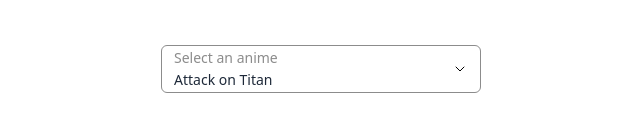
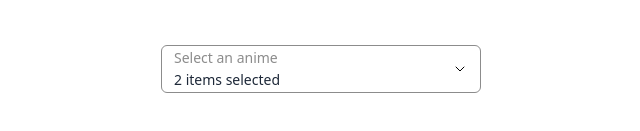
Before and after one commit to andresdvx/x-ui, a React (Vite) app: page / in a window 1280 px wide. Shown: the part 331-462 px from the top of the page, without its empty margins (319-959 px from the left). Built offline with nearby package versions, Linux system fonts and the light colour scheme.

Commit message:
update: modify Select component to support multiple pre-selected values and enhance item selection logic

```diff
--- a/src/App.tsx
+++ b/src/App.tsx
@@ -39,7 +39,7 @@
       <Select
         id="select"
         items={options}
-        selectedValues={['Attack on Titan']}
+        selectedValues={['Attack on Titan', 'Naruto']}
         label="Select an anime"
         className="w-xs h-12"
         multiple
--- a/src/components/Select/Select.tsx
+++ b/src/components/Select/Select.tsx
@@ -39,6 +39,7 @@
   },[])
 
   useEffect(() => {
+    selected.length == 0 ? setOpen(false) : null;
     onValueChange && onValueChange(selected ?? []);
   }, [onValueChange, selected]);
 
@@ -54,6 +55,11 @@
       return;
     }
 
+    if(selected != null && selected.some((it) => it.value == item.value) && !multiple){
+      setSelected([]);
+      setOpen(false);
+      return;
+    }
     setSelected([item]);
     setOpen(false);
     return;
```
